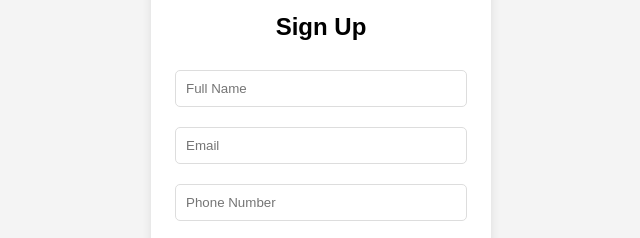
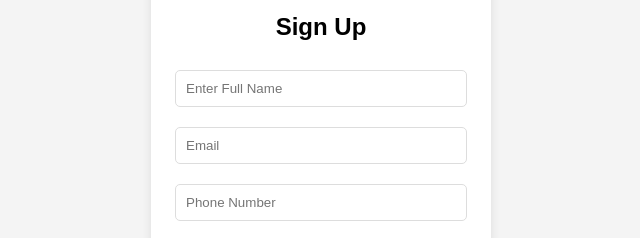
Before and after one commit to AbdullahTanveerOfficial/sir-qasim-2, a website: page public/index.html in a window 1280 px wide. Both pictures are taken after a click on the link "Sign Up". Shown: the part 225-463 px from the top of the page, 319-959 px from the left. Drawn offline with Linux system fonts and the light colour scheme.

Commit message:
testing phase

```diff
--- a/public/index.html
+++ b/public/index.html
@@ -12,7 +12,7 @@
             <h2 id="form-title">Login</h2>
             <form id="authForm">
                 <div id="nameField" class="hidden">
-                    <input type="text" id="name" placeholder="Full Name">
+                    <input type="text" id="name" placeholder="Enter Full Name">
                 </div>
                 <input type="email" id="email" placeholder="Email" required>
                 <input type="tel" id="phone" class="hidden" placeholder="Phone Number">
```
